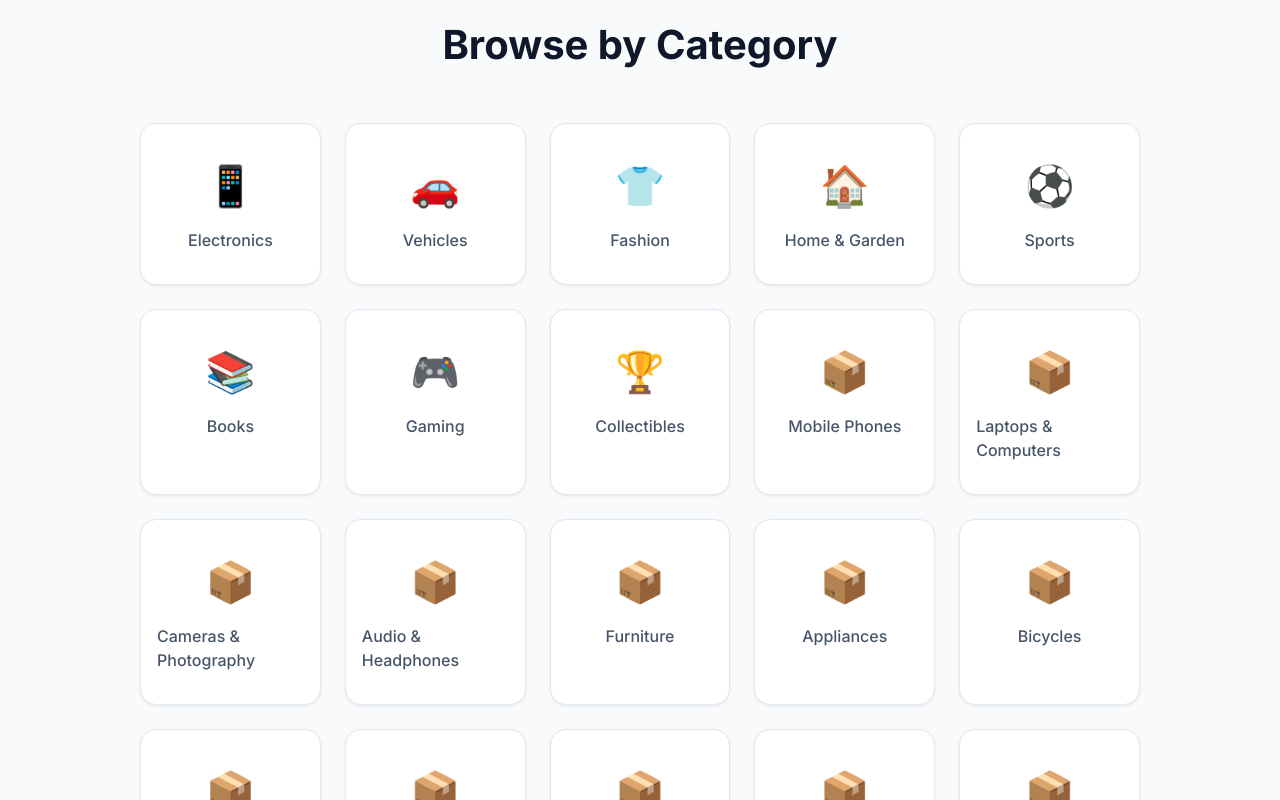
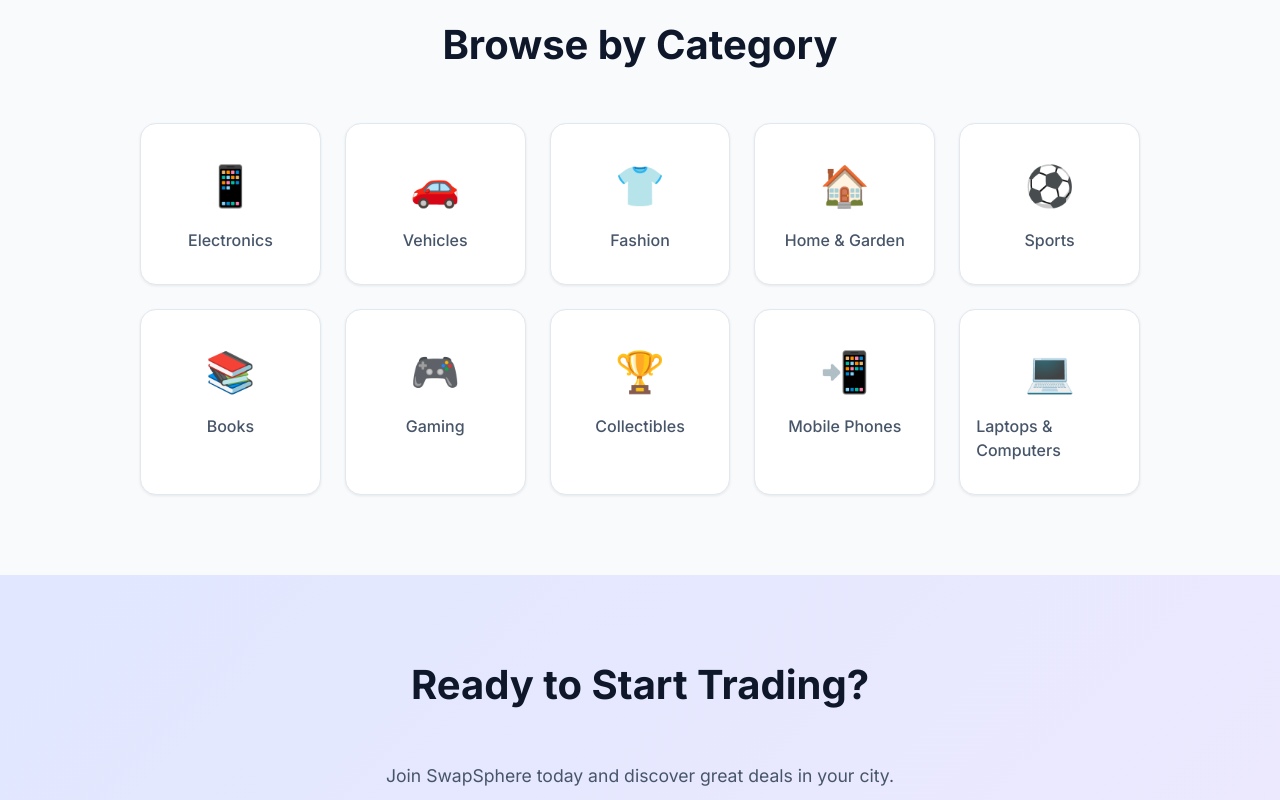
Before and after one commit to Nrvkr22/Project, a React (Vite) app: page / in a window 1280 px wide. Shown: the part 1400-2200 px from the top of the page. Built offline with nearby package versions, Linux system fonts and the light colour scheme; no server answers.

Commit message:
fixed category section

```diff
--- a/src/pages/Home.jsx
+++ b/src/pages/Home.jsx
@@ -78,7 +78,7 @@ const Home = () => {
             <section className="categories-section">
                 <h2>Browse by Category</h2>
                 <div className="categories-grid">
-                    {categories.map((category) => (
+                    {categories.slice(0, 10).map((category) => (
                         <Link
                             key={category}
                             to={`/browse?category=${encodeURIComponent(category)}`}
@@ -123,6 +123,8 @@ const getCategoryIcon = (category) => {
         'Books': '📚',
         'Gaming': '🎮',
         'Collectibles': '🏆',
+        'Mobile Phones': '📲',
+        'Laptops & Computers': '💻',
         'Other': '📦',
     };
     return icons[category] || '📦';
```
